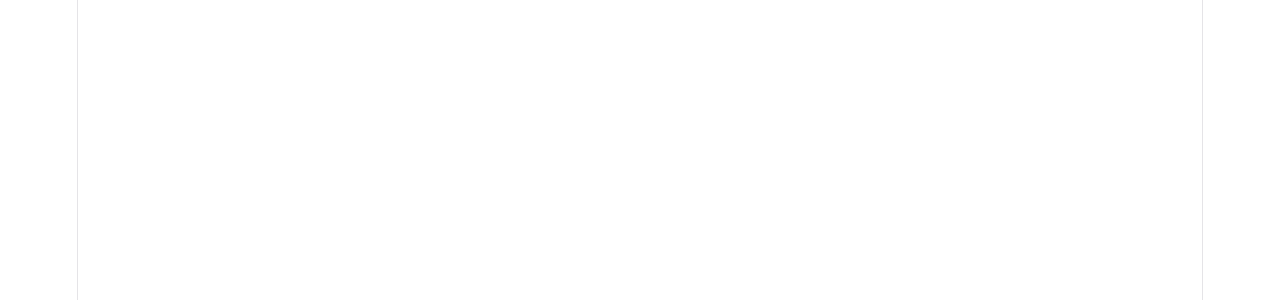
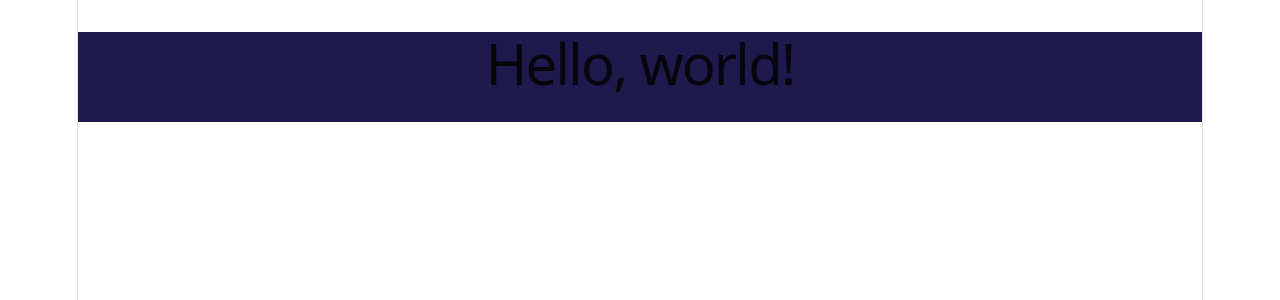
Before and after one commit to hthibaud/ZIIM_Gallery, a React (Vite) app in the folder ZIIM_Gallery_Front/: page / in a window 1280 px wide. Shown: the top 300 px of the page. Built offline with nearby package versions, Linux system fonts and the light colour scheme.

Commit message:
feat(HEADER): init header component

```diff
--- a/ZIIM_Gallery_Front/src/App.tsx
+++ b/ZIIM_Gallery_Front/src/App.tsx
@@ -1,10 +1,13 @@
 import './App.css'
+import HeaderComponent from './components/Header'
 
 function App() {
 
   return (
     <>
-
+      <header>
+        <HeaderComponent />
+      </header>
     </>
   )
 }
--- /dev/null
+++ b/ZIIM_Gallery_Front/src/components/Header.tsx
@@ -0,0 +1,9 @@
+export default function HeaderComponent(){
+    return (
+      <div className="h-20 bg-indigo-950">
+        <h1 className="p-4">
+          Hello, world!
+        </h1>
+      </div>
+    )
+}
```
